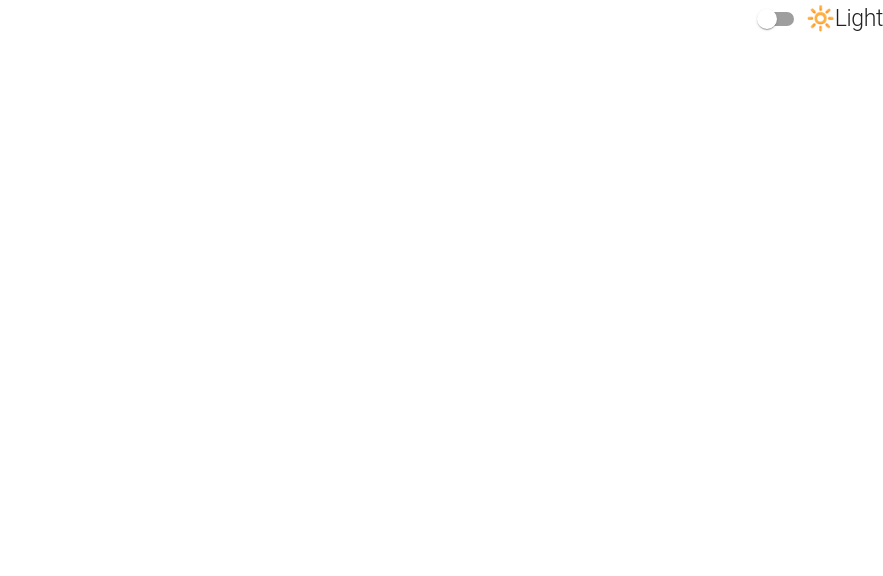
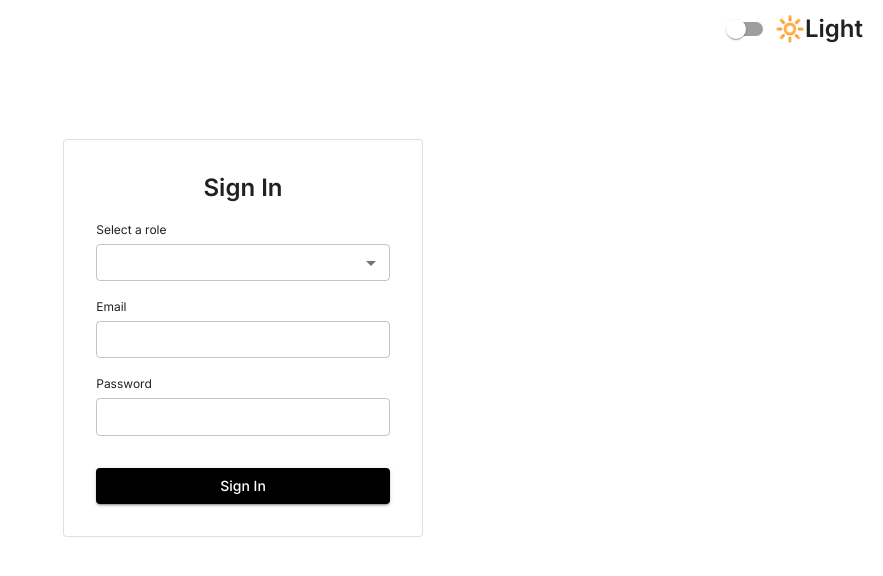
Before and after one commit to Mohan11061999/schooladministor, a Next.js app: page / in a window 1280 px wide. Shown: the top 576 px of the page, without its empty margins (397-1280 px from the left). Built offline with nearby package versions, Linux system fonts and the light colour scheme.

Commit message:
sign in screen design

```diff
--- a/src/app/_components/Signin/page.js
+++ b/src/app/_components/Signin/page.js
@@ -1,20 +1,38 @@
-import { Box, Button, Grid, Paper, TextField, Typography } from '@mui/material'
+import { Button, FormControl, Grid, MenuItem, Paper, Select, TextField, Typography } from '@mui/material'
 import React from 'react'
 
 const SignIn = () => {
-  return (
-      <Grid container justifyContent="center" alignItem="center" style={{height: "100vh"}}>
-          <Paper style={{height: "50vh"}}>
-              <Grid container direction="column" alignItem="center" >
-                <Typography variant="h1" >Log in</Typography>
-                <TextField fullWidth/>
-                <TextField />
-                <TextField />
-                <Button>Log in</Button>
-              </Grid>
-          </Paper>
-      </Grid>
-  )
+    return (
+        <Paper sx={{ minWidth: 350, padding: 4 }} variant='outlined' >
+            <Grid container direction={"column"} justifyContent={"center"} alignItems={"center"} gap={2}>
+                <Grid item>
+                    <Typography variant="h3">Sign In</Typography>
+                </Grid>
+                <Grid item container >
+                    <Typography variant="caption" gutterBottom >Select a role</Typography>
+                    <FormControl size="small" fullWidth>
+                        <Select>
+                            <MenuItem value="Admin" >Admin</MenuItem>
+                            <MenuItem value="Student" >Student</MenuItem>
+                            <MenuItem value="Teacher" >Teacher</MenuItem>
+                            <MenuItem value="Parent" >Parent</MenuItem>
+                        </Select>
+                    </FormControl>
+                </Grid>
+                <Grid item container >
+                    <Typography variant="caption" gutterBottom >Email</Typography>
+                    <TextField size="small" fullWidth />
+                </Grid>
+                <Grid item container >
+                    <Typography variant="caption" gutterBottom >Password</Typography>
+                    <TextField size="small" fullWidth type="password" />
+                </Grid>
+                <Grid item container marginTop={2} >
+                    <Button variant="contained" fullWidth>Sign In</Button>
+                </Grid>
+            </Grid>
+        </Paper>
+    )
 }
 
 export default SignIn;
--- /dev/null
+++ b/src/app/_components/colorMode/page.js
@@ -0,0 +1,13 @@
+import { Switch, Typography } from '@mui/material';
+import React from 'react'
+
+const ColorMode = ({ darkMode, handleThemeChange }) => {
+    return (
+      <>
+        <Switch checked={darkMode} onChange={handleThemeChange} />
+        <Typography variant="h3">{darkMode ? "🌙Dark" : "🔆Light"}</Typography>
+      </>
+  )
+}
+
+export default ColorMode;
--- a/src/app/_theme/darkTheme.js
+++ b/src/app/_theme/darkTheme.js
@@ -5,13 +5,75 @@ const darkPalette = {
     palette: {
         mode: "dark",
         primary: {
-          main: "#9400D3",
+          main: "#fff",
         }
     },
     typography: {
-      h1: {
-        fontSize: "23px",
-      },
+        htmlFontSize: 16,
+        fontFamily:'"Inter", -apple-system, BlinkMacSystemFont, "Segoe UI", Helvetica, Arial, sans-serif, "Apple Color Emoji", "Segoe UI Emoji"',
+        fontWeightLight: 300,
+        fontWeightRegular: 400,
+        fontWeightMedium: 500,
+        fontWeightBold: 600,
+        h1: {
+          fontWeight: 600,
+          fontSize: '2.375rem',
+          lineHeight: 1.21
+        },
+        h2: {
+          fontWeight: 600,
+          fontSize: '1.875rem',
+          lineHeight: 1.27
+        },
+        h3: {
+          fontWeight: 600,
+          fontSize: '1.5rem',
+          lineHeight: 1.33
+        },
+        h4: {
+          fontWeight: 600,
+          fontSize: '1.25rem',
+          lineHeight: 1.4
+        },
+        h5: {
+          fontWeight: 600,
+          fontSize: '1rem',
+          lineHeight: 1.5
+        },
+        h6: {
+          fontWeight: 400,
+          fontSize: '0.875rem',
+          lineHeight: 1.57
+        },
+        caption: {
+          fontWeight: 400,
+          fontSize: '0.75rem',
+          lineHeight: 1.66
+        },
+        body1: {
+          fontSize: '0.875rem',
+          lineHeight: 1.57
+        },
+        body2: {
+          fontSize: '0.75rem',
+          lineHeight: 1.66
+        },
+        subtitle1: {
+          fontSize: '0.875rem',
+          fontWeight: 600,
+          lineHeight: 1.57
+        },
+        subtitle2: {
+          fontSize: '0.75rem',
+          fontWeight: 500,
+          lineHeight: 1.66
+        },
+        overline: {
+          lineHeight: 1.66
+        },
+        button: {
+          textTransform: 'capitalize'
+        }
     },
     components: {
 
--- a/src/app/_theme/lightTheme.js
+++ b/src/app/_theme/lightTheme.js
@@ -3,12 +3,77 @@ import { createTheme } from '@mui/material/styles';
 
 const lightPalette = {
     palette: {
-      mode: "light",
+        mode: "light",
+        primary : {
+          main: "#000",
+        }
     },
     typography: {
-      h1: {
-        fontSize: "23px",
-      },
+        htmlFontSize: 16,
+        fontFamily: '"Inter", -apple-system, BlinkMacSystemFont, "Segoe UI", Helvetica, Arial, sans-serif, "Apple Color Emoji", "Segoe UI Emoji"',
+        fontWeightLight: 300,
+        fontWeightRegular: 400,
+        fontWeightMedium: 500,
+        fontWeightBold: 600,
+        h1: {
+          fontWeight: 600,
+          fontSize: '2.375rem',
+          lineHeight: 1.21
+        },
+        h2: {
+          fontWeight: 600,
+          fontSize: '1.875rem',
+          lineHeight: 1.27
+        },
+        h3: {
+          fontWeight: 600,
+          fontSize: '1.5rem',
+          lineHeight: 1.33
+        },
+        h4: {
+          fontWeight: 600,
+          fontSize: '1.25rem',
+          lineHeight: 1.4
+        },
+        h5: {
+          fontWeight: 600,
+          fontSize: '1rem',
+          lineHeight: 1.5
+        },
+        h6: {
+          fontWeight: 400,
+          fontSize: '0.875rem',
+          lineHeight: 1.57
+        },
+        caption: {
+          fontWeight: 400,
+          fontSize: '0.75rem',
+          lineHeight: 1.66
+        },
+        body1: {
+          fontSize: '0.875rem',
+          lineHeight: 1.57
+        },
+        body2: {
+          fontSize: '0.75rem',
+          lineHeight: 1.66
+        },
+        subtitle1: {
+          fontSize: '0.875rem',
+          fontWeight: 600,
+          lineHeight: 1.57
+        },
+        subtitle2: {
+          fontSize: '0.75rem',
+          fontWeight: 500,
+          lineHeight: 1.66
+        },
+        overline: {
+          lineHeight: 1.66
+        },
+        button: {
+          textTransform: 'capitalize'
+        }
     },
 };
 
--- a/src/app/page.js
+++ b/src/app/page.js
@@ -3,9 +3,11 @@
 import React, { useState } from "react";
 import { ThemeProvider, createTheme } from "@mui/material/styles";
 import CssBaseline from "@mui/material/CssBaseline";
-import { Typography, Button, Switch, Grid } from "@mui/material";
+import { Typography, Grid } from "@mui/material";
 import { lightTheme } from "./_theme/lightTheme";
 import { darkTheme } from "./_theme/darkTheme";
+import ColorMode from "./_components/colorMode/page";
+import SignIn from "./_components/Signin/page";
 
 const Home = () => {
   const [darkMode, setDarkMode] = useState(false);
@@ -17,9 +19,11 @@ const Home = () => {
   return (
     <ThemeProvider theme={darkMode ? darkTheme : lightTheme}>
       <CssBaseline />
-      <Grid container justifyContent={"flex-end"} alignItems={"center"} >
-        <Switch checked={darkMode} onChange={handleThemeChange} />
-        <Typography variant="h1">{darkMode?"🌙Dark":"🔆Light"}</Typography>
+      <Grid container justifyContent={"flex-end"} alignItems={"center"} padding={"10px 20px"} >
+        <ColorMode darkMode={darkMode} handleThemeChange={handleThemeChange} />
+      </Grid>
+      <Grid container justifyContent={"center"} alignItems={"center"} height={"70vh"} >
+        <SignIn />
       </Grid>
     </ThemeProvider>
   );
```
